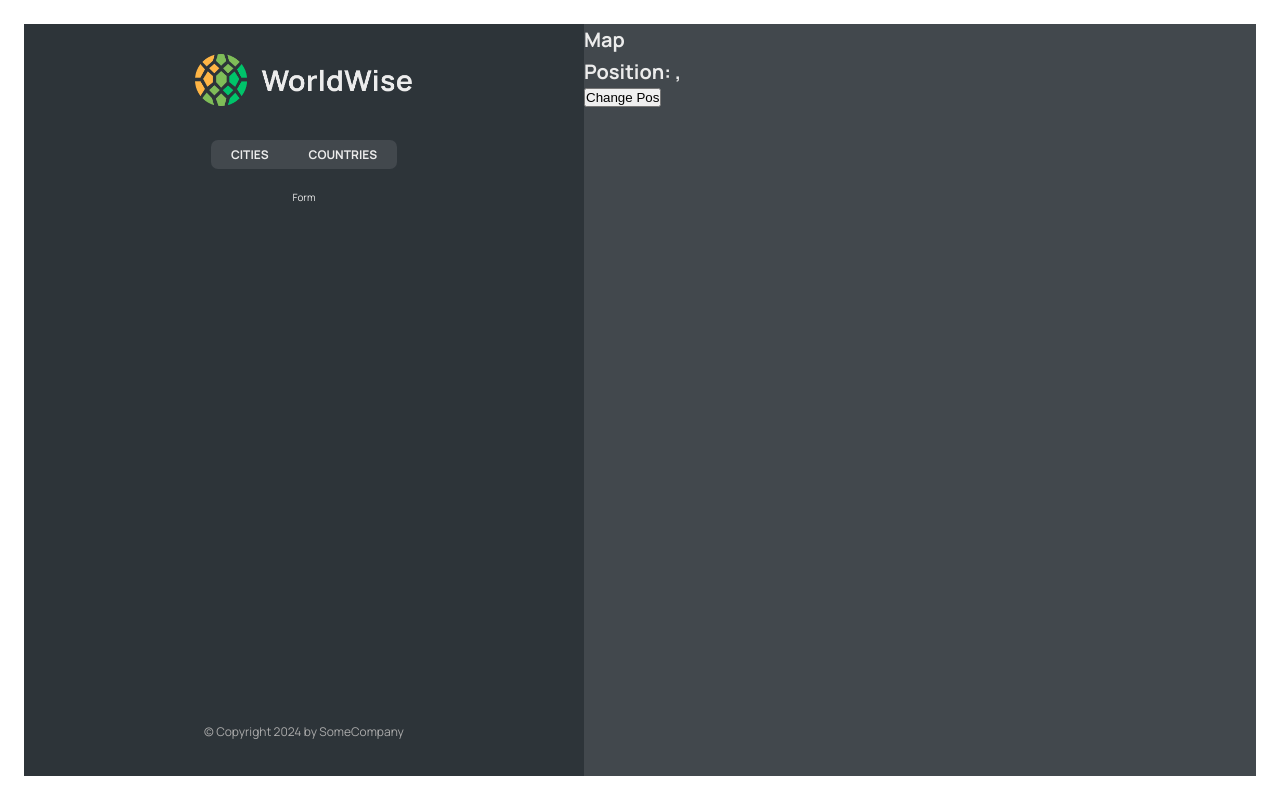
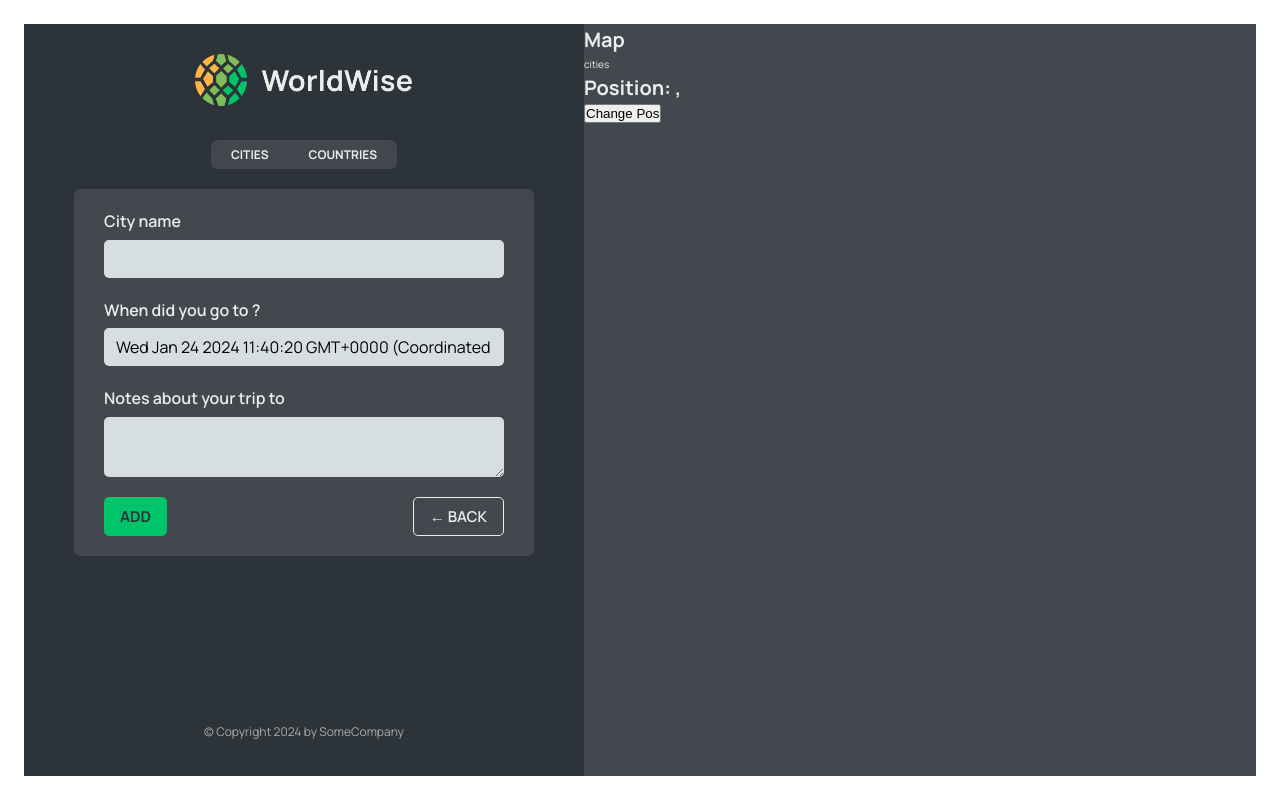
Before and after one commit to AdamRa0/TravelSavant, a React (Vite) app: page /app/form in a window 1280 px wide. Built offline with nearby package versions, Linux system fonts and the light colour scheme; data requests are answered from the project's data file.

Commit message:
chore: set up navigation

```diff
--- a/src/App.jsx
+++ b/src/App.jsx
@@ -1,4 +1,4 @@
-import { BrowserRouter, Route, Routes } from "react-router-dom";
+import { BrowserRouter, Navigate, Route, Routes } from "react-router-dom";
 import { useEffect, useState } from "react";
 
 import Product from "./pages/Product";
@@ -7,9 +7,11 @@
 import Homepage from "./pages/Homepage";
 import PageNotFound from "./pages/PageNotFound";
 import AppLayout from "./pages/AppLayout";
+
 import City from "./components/City";
 import CityList from "./components/CityList";
 import CountryList from "./components/CountryList";
+import Form from "./components/Form";
 
 const URL = "http://localhost:8000";
 
@@ -42,11 +44,11 @@
         <Route path="pricing" element={<Pricing />} />
         <Route path="login" element={<Login />} />
         <Route path="app" element={<AppLayout />}>
-          <Route index element={<CityList cities={cities} isLoading={isLoading}/>} />
+          <Route index element={<Navigate to="cities"/>} />
           <Route path="cities" element={<CityList cities={cities} isLoading={isLoading}/>} />
           <Route path="cities/:id" element={<City />}/>
           <Route path="countries" element={<CountryList cities={cities} isLoading={isLoading}/>} />
-          <Route path="form" element={<p>Form</p>} />
+          <Route path="form" element={<Form />} />
         </Route>
         <Route path="*" element={<PageNotFound />} />
       </Routes>
--- /dev/null
+++ b/src/components/Button.jsx
@@ -0,0 +1,19 @@
+import styles from "./Button.module.css";
+import PropTypes from "prop-types";
+
+Button.propTypes = {
+  children: PropTypes.oneOfType([
+    PropTypes.node,
+    PropTypes.arrayOf(PropTypes.node),
+  ]),
+  onClick: PropTypes.func,
+  type: PropTypes.string,
+};
+
+export default function Button({ children, onClick, type }) {
+  return (
+    <button className={`${styles.btn} ${styles[type]}`} onClick={onClick}>
+      {children}
+    </button>
+  );
+}
--- a/src/components/CountryList.jsx
+++ b/src/components/CountryList.jsx
@@ -25,7 +25,7 @@
   return (
     <ul className={styles.countryList}>
       {countries.map((country) => (
-        <CountryItem country={country} />
+        <CountryItem country={country} key={country.country}/>
       ))}
     </ul>
   );
--- a/src/components/Form.jsx
+++ b/src/components/Form.jsx
@@ -1,22 +1,18 @@
 // "https://api.bigdatacloud.net/data/reverse-geocode-client?latitude=0&longitude=0"
 
 import { useState } from "react";
+import { useNavigate } from "react-router-dom";
 
 import styles from "./Form.module.css";
+import Button from "./Button";
 
-export function convertToEmoji(countryCode) {
-  const codePoints = countryCode
-    .toUpperCase()
-    .split("")
-    .map((char) => 127397 + char.charCodeAt());
-  return String.fromCodePoint(...codePoints);
-}
-
-function Form() {
+export default function Form() {
   const [cityName, setCityName] = useState("");
   const [country, setCountry] = useState("");
   const [date, setDate] = useState(new Date());
   const [notes, setNotes] = useState("");
+
+  const navigate = useNavigate();
 
   return (
     <form className={styles.form}>
@@ -49,11 +45,17 @@
       </div>
 
       <div className={styles.buttons}>
-        <button>Add</button>
-        <button>&larr; Back</button>
+        <Button type="primary">Add</Button>
+        <Button
+          type="back"
+          onClick={(e) => {
+            e.preventDefault();
+            navigate(-1);
+          }}
+        >
+          &larr; Back
+        </Button>
       </div>
     </form>
   );
 }
-
-export default Form;
--- a/src/components/Map.jsx
+++ b/src/components/Map.jsx
@@ -1,13 +1,17 @@
-import { useSearchParams } from "react-router-dom";
+import { useNavigate, useSearchParams } from "react-router-dom";
 import styles from "./Map.module.css";
 
 export default function Map() {
+  const navigate = useNavigate();
+
   const [searchParams, setSearchParams] = useSearchParams();
+
   const lat = searchParams.get("lat");
   const lng = searchParams.get("lng");
+
   return (
-    <div className={styles.mapContainer}>
-      <h1>Map</h1>
+    <div className={styles.mapContainer} onClick={() => {navigate("form")}}>
+      <h1>Map</h1>cities
       <h1>
         Position: {lat}, {lng}
       </h1>
```
Also changed, not shown: src/convertToEmoji.js (added, +7 -0 lines).
